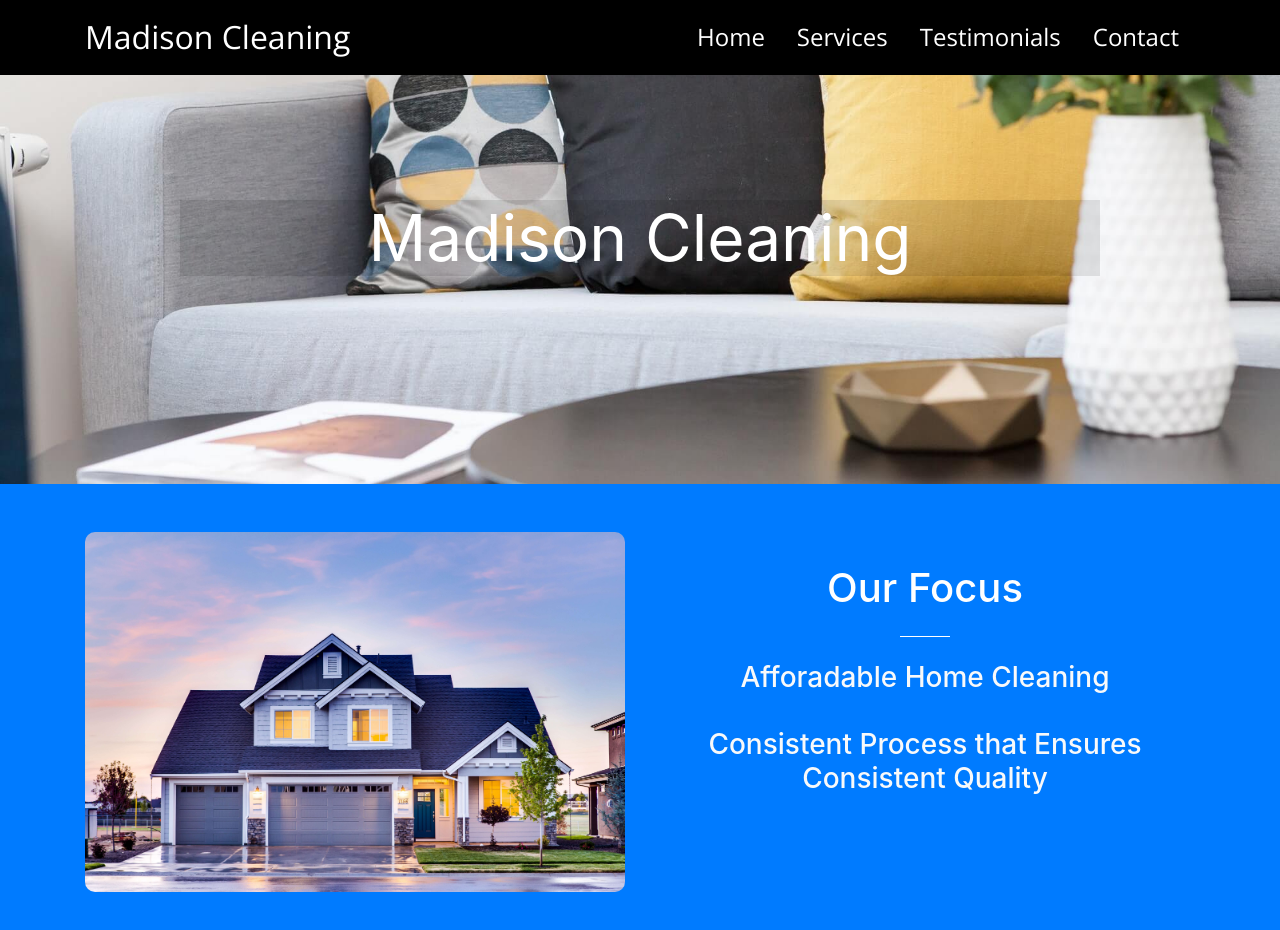
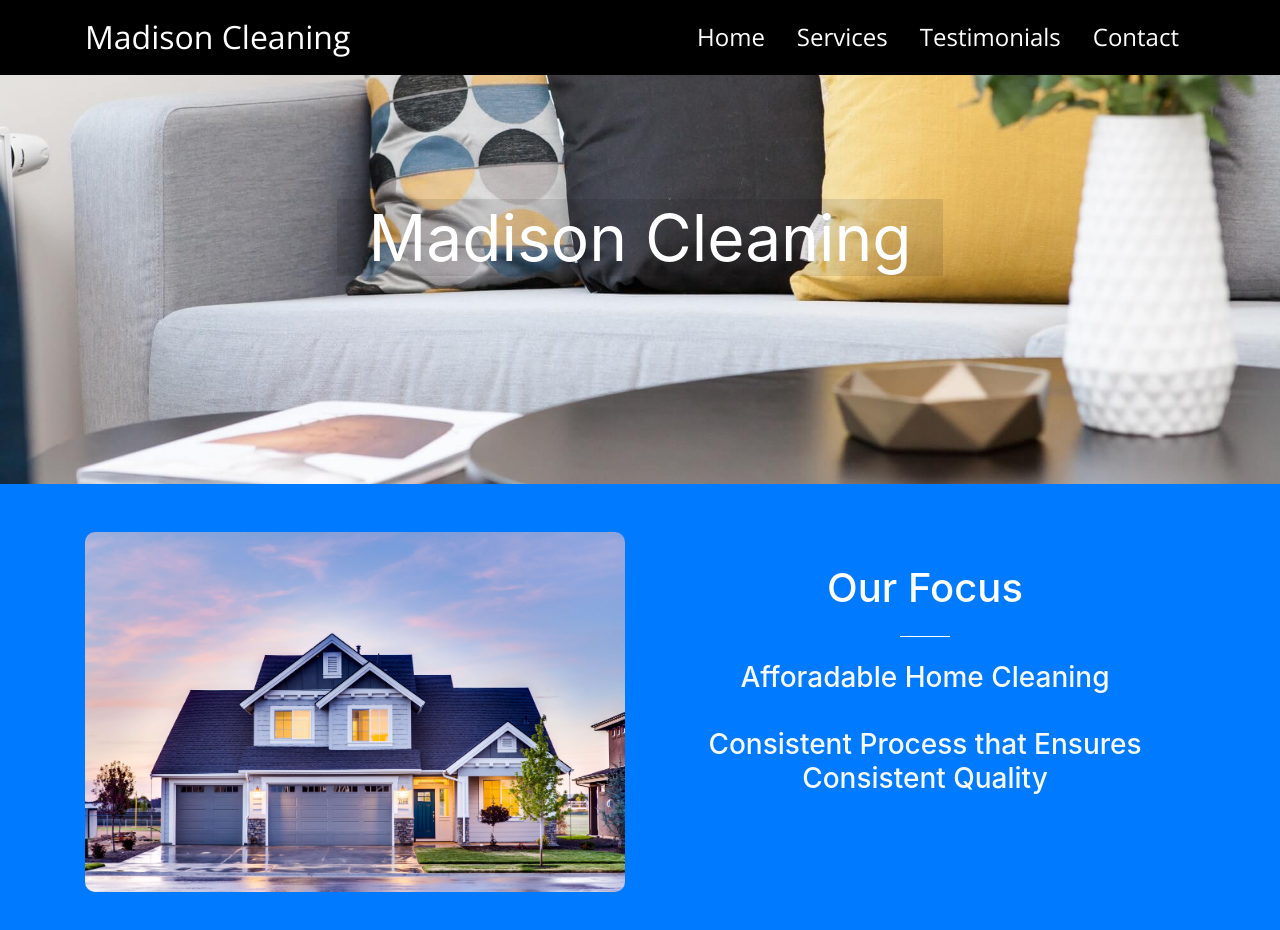
Before and after one commit to DaCastle/MadisonCleaning, a website with bundled scripts: page index.html in a window 1280 px wide. Built offline with nearby package versions, Linux system fonts and the light colour scheme.

Commit message:
header text background padding

```diff
--- a/scss/_masthead.scss
+++ b/scss/_masthead.scss
@@ -12,8 +12,11 @@ header.masthead {
   h1 {
     font-size: 2rem;
     font-weight: 100;
+    padding: 0 1rem;
+  }
+  strong {
     background-color: rgba(0,0,0,.1);
-    padding: 0 1rem;
+    padding: 0 2rem;
   }
   p {
     font-weight: 300;
```
Also changed, not shown: css/creative.css, css/creative.min.css.
